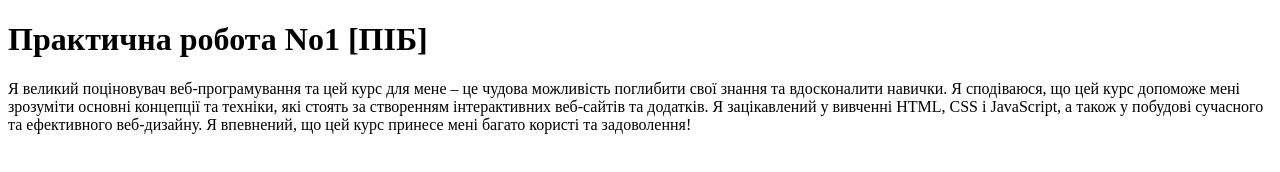
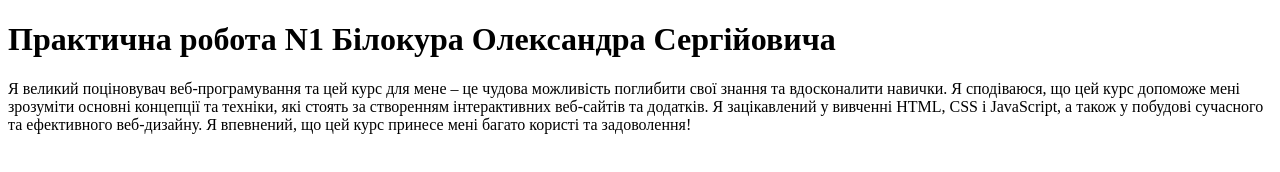
Before and after one commit to OlehandroUa/Web-front-end-, a plain HTML site: page завдання/index.html in a window 1280 px wide. Drawn offline with Linux system fonts and the light colour scheme.

Commit message:
index.html

```diff
--- a/завдання/index.html
+++ b/завдання/index.html
@@ -3,10 +3,10 @@
 <head>
     <meta charset="UTF-8">
     <meta name="viewport" content="width=device-width, initial-scale=1.0">
-    <title>Практична робота No1 [ПІБ]</title>
+    <title>Практична робота N1 Білокура Олександра Сергійовича</title>
 </head>
 <body>
-    <h1>Практична робота No1 [ПІБ]</h1>
+    <h1>Практична робота N1 Білокура Олександра Сергійовича</h1>
     <p>
         Я великий поціновувач веб-програмування та цей курс для мене – це чудова можливість поглибити свої знання та вдосконалити навички. Я сподіваюся, що цей курс допоможе мені зрозуміти основні концепції та техніки, які стоять за створенням інтерактивних веб-сайтів та додатків. Я зацікавлений у вивченні HTML, CSS і JavaScript, а також у побудові сучасного та ефективного веб-дизайну. Я впевнений, що цей курс принесе мені багато користі та задоволення!
     </p>
```
